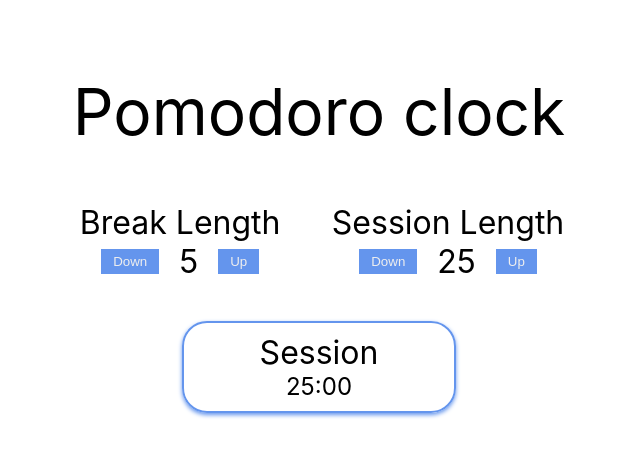
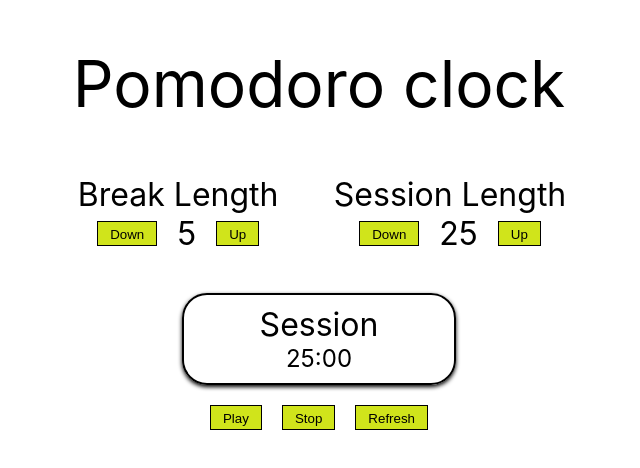
Before and after one commit to abdel-elsayed/React-Pomodoro-Clock, a React (Create React App) app: page / in a window 1280 px wide. Shown: the part 144-612 px from the top of the page, without its empty margins (321-961 px from the left). Built offline with nearby package versions, Linux system fonts and the light colour scheme.

Commit message:
DEV: added logic for using the break feature.

```diff
--- a/src/App.css
+++ b/src/App.css
@@ -24,17 +24,19 @@ h4 {
   margin: 0 40px;
   align-items: center;
 }
+
 .break-session-container {
   display: flex;
 }
+
 button {
   padding: 5px 12px;
   margin: 0 10px;
   height: 25px;
-  background-color: cornflowerblue;
-  border: none;
-  outline: none;
-  color: #eee;
+  border: 1px solid black;
+  background-color: rgb(208, 228, 27);
+  border: 1px solid black;
+  color: black;
 }
 
 .interval-text {
@@ -46,13 +48,19 @@ button {
   border: 2px solid #263646;
   margin-top: 40px;
   border-radius: 25px;
-  border-color: cornflowerblue;
+  border-color: black;
   width: 250px;
   text-align: center;
-  box-shadow: 0 2px 4px cornflowerblue;
+  box-shadow: 0 2px 4px black;
   padding: 10px;
 }
 
 .timer {
   font-size: 1.5rem;
 }
+
+.timer-actions {
+  margin-top: 10px;
+  padding: 10px;
+  text-align: center;
+}
--- a/src/components/App.js
+++ b/src/components/App.js
@@ -11,18 +11,111 @@ class App extends React.Component {
       this.state = {
         break: 5,
         session: 25,
-        timerMinute: 25
+        timerMinute: 25,
+        isPlay: false
       }
+
+
+  this.onIncreaseBreakLength = this.onIncreaseBreakLength.bind(this);
+  this.onDecreaseBreakLength = this.onDecreaseBreakLength.bind(this);
+  this.onIncreaseSessionLength = this.onIncreaseSessionLength.bind(this);
+  this.onDecreaseSessionLength = this.onDecreaseSessionLength.bind(this);
+  this.onUpdateTimerMinute = this.onUpdateTimerMinute.bind(this);
+  this.onToggleInterval = this.onToggleInterval.bind(this);
+  this.onReset = this.onReset.bind(this);
+  this.onPlay = this.onPlay.bind(this);
+}
+
+onIncreaseBreakLength(){
+  this.setState((prevState) => {
+    return{
+      break: prevState.break + 1
+    }
+  });
+}
+
+onDecreaseBreakLength(){
+  this.setState((prevState) => {
+    return{
+      break: prevState.break - 1
+    }
+  });
+}
+
+onIncreaseSessionLength(){
+  this.setState((prevState) => {
+    return{
+      session: prevState.session + 1,
+      timerMinute: prevState.session + 1
+    }
+  });
+}
+
+onDecreaseSessionLength(){
+  this.setState((prevState) => {
+    return{
+      session: prevState.session - 1,
+      timerMinute: prevState.session - 1
+    }
+  });
+}
+
+onUpdateTimerMinute(){
+  this.setState((prevState) => {
+    return{
+      timerMinute: prevState.timerMinute - 1
+    }
+  });
+}
+
+onToggleInterval(isSession){
+  if(isSession){
+    this.setState({
+      timerMinute: this.state.session
+    })
+  }else{
+    this.setState({
+      timerMinute: this.state.break
+    })
   }
+}
+
+onReset(){
+  this.setState({
+    timerMinute: this.state.session
+  })
+}
+
+onPlay(isPlay){
+  this.setState({
+    isPlay: isPlay
+  })
+}
+
   render() {
     return (
     <main>
       <h2>Pomodoro clock</h2>
       <section className ="break-session-container">
-        <Break break={this.state.break}/>
-        <Session session={this.state.session}/>
+        <Break
+          isPlay = {this.state.isPlay}
+          break={this.state.break}
+          increaseBreak={this.onIncreaseBreakLength}
+          decreaseBreak={this.onDecreaseBreakLength}/>
+        <Session
+          isPlay = {this.state.isPlay}
+          session={this.state.session}
+          increaseSession={this.onIncreaseSessionLength}
+          decreaseSession={this.onDecreaseSessionLength}/>
       </section>
-      <Timer timerMinute={this.state.timerMinute}/>
+      <Timer
+        isPlay = {this.state.isPlay}
+        timerMinute = {this.state.timerMinute}
+        break = {this.state.break}
+        UpdateTimerMinute = {this.onUpdateTimerMinute}
+        onToggleInterval = {this.onToggleInterval}
+        resetTimer={this.onReset}
+        onPlay={this.onPlay}/>
     </main>
   );
   }
--- a/src/components/Break.js
+++ b/src/components/Break.js
@@ -1,14 +1,27 @@
 import React from 'react'
 
 function Break(props){
+    function decreaseCounter(){
+        if (props.break ===1){
+            return;
+        }
+        props.decreaseBreak();
+    }
 
+    function increaseCounter(){
+        if (props.break ===60){
+            return;
+        }
+        props.increaseBreak();
+
+    }
     return (
         <section>
             <h4>Break Length</h4>
             <section className="interval-container">
-            <button>Down</button>
+            <button disabled={props.isPlay === true ? "disabled" : ""} onClick={decreaseCounter}>Down</button>
             <p className="interval-text">{props.break}</p>
-            <button>Up</button>
+            <button disabled={props.isPlay === true ? "disabled" : ""} onClick={increaseCounter}>Up</button>
             </section>
         </section>
 
--- a/src/components/Timer.js
+++ b/src/components/Timer.js
@@ -22,6 +22,11 @@ class Timer extends React.Component{
                         this.state.timerSecond : this.state.timerSecond}
                     </span>
                 </section>
+                <section className="timer-actions">
+                    <button className="action-button">Play</button>
+                    <button className="action-button">Stop</button>
+                    <button className="action-button">Refresh</button>
+                </section>
             </section>
         )
     }
```
Also changed, not shown: 1 other file (tests, documents, lock files or other folders).
